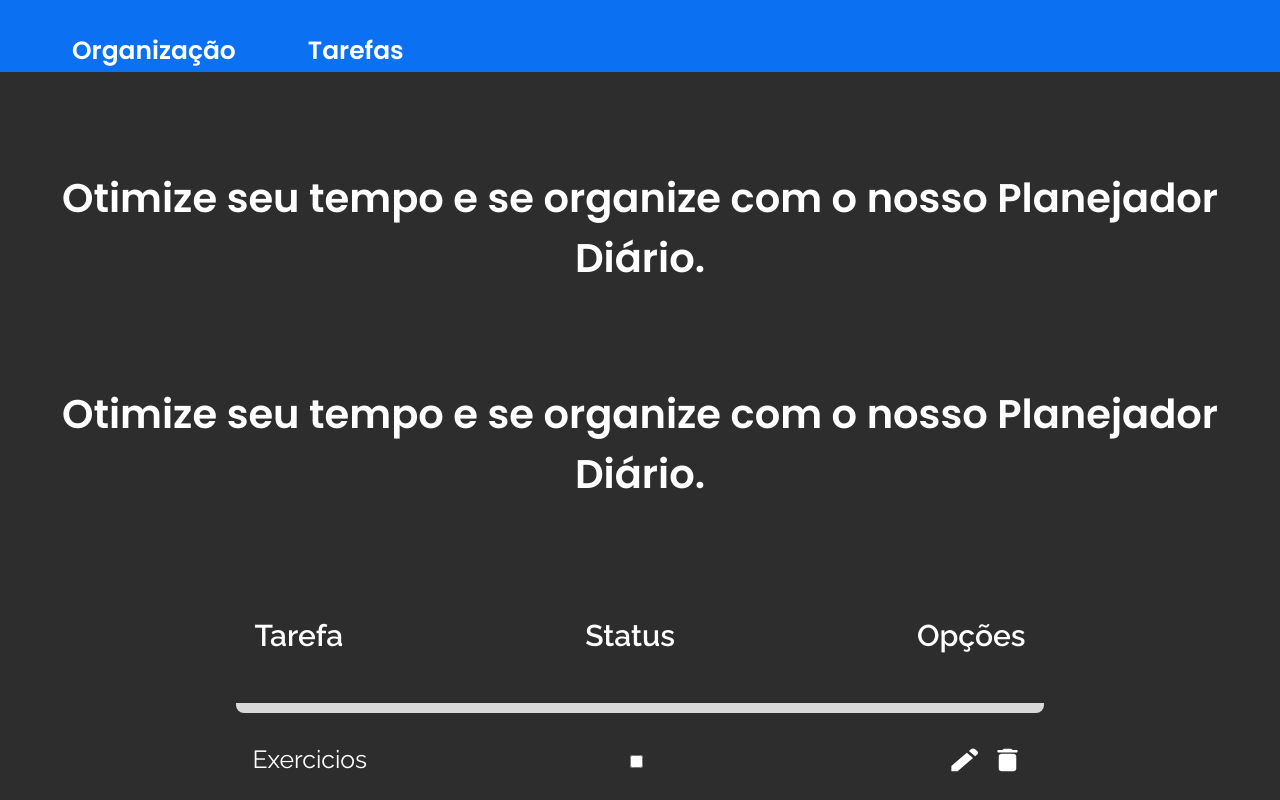
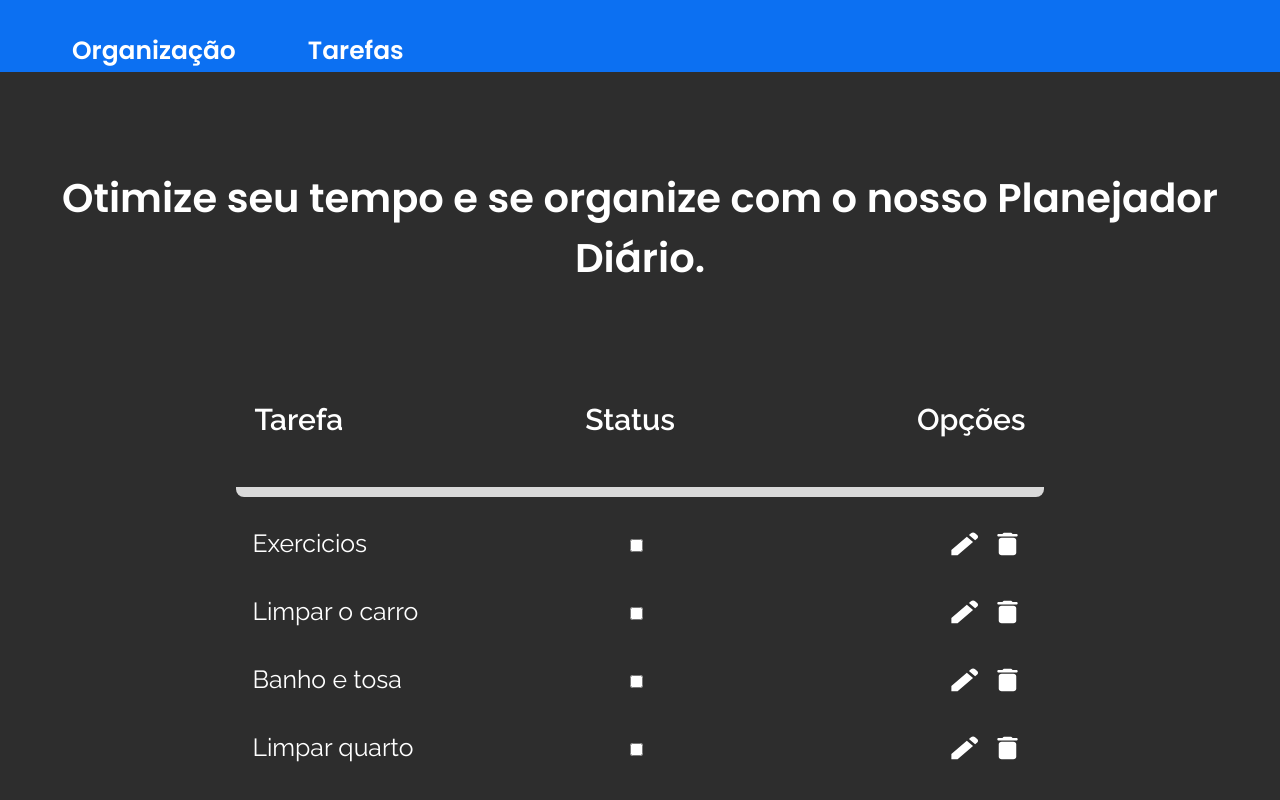
Before and after one commit to edu-lauer/task-react, a React (Vite) app in the folder Task-Organizer/: page / in a window 1280 px wide. Shown: the top 800 px of the page. Built offline with nearby package versions, Linux system fonts and the light colour scheme.

Commit message:
removed h1 form Table component

```diff
--- a/Task-Organizer/src/components/Table/Table.jsx
+++ b/Task-Organizer/src/components/Table/Table.jsx
@@ -30,7 +30,7 @@ const Table = ({ data }) => {
 
     return (
         <section className="mainContainer">
-            <h1 className="mainContainer__title">Otimize seu tempo e se organize com o nosso Planejador Diário.</h1>
+
             <table className="mainContainer__table">
                 <tr className="mainContainer__table-firstLine">
                     <th className="mainContainer__table-firstColumn">Tarefa</th>
--- a/Task-Organizer/src/components/Table/table.scss
+++ b/Task-Organizer/src/components/Table/table.scss
@@ -7,12 +7,6 @@
     height: auto;
     color: $white;
 
-    &__title {
-        font-family: 'Poppins';
-        font-weight: 600;
-        font-size: 2.5rem;
-        padding-top: 6rem;
-    }
 
     &__table {
         display: grid;
```
